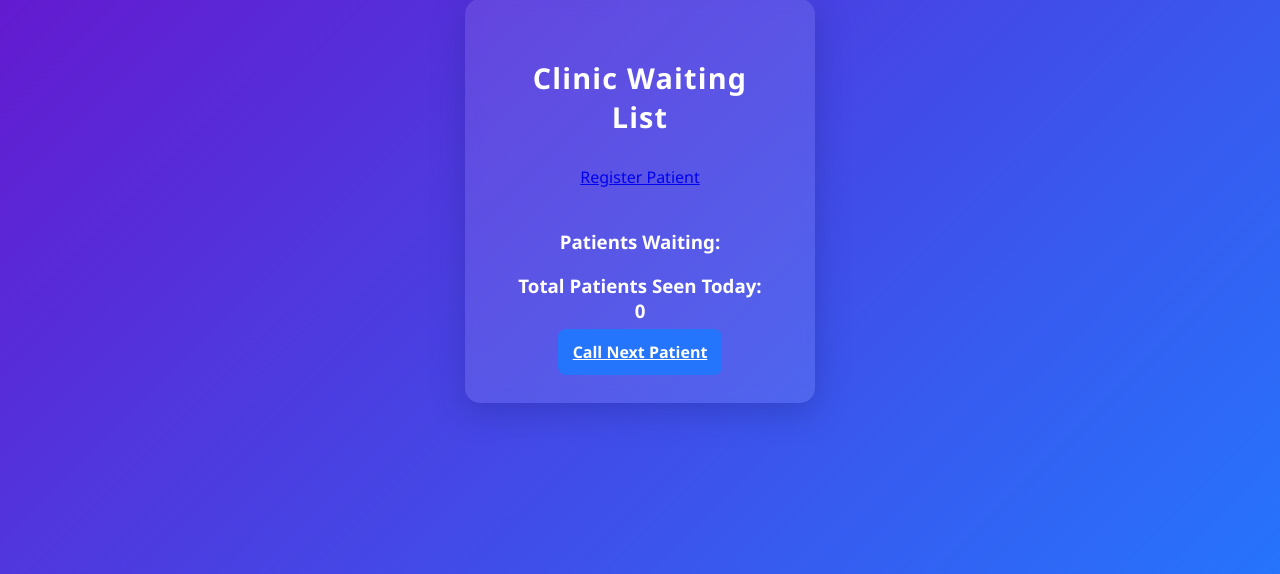
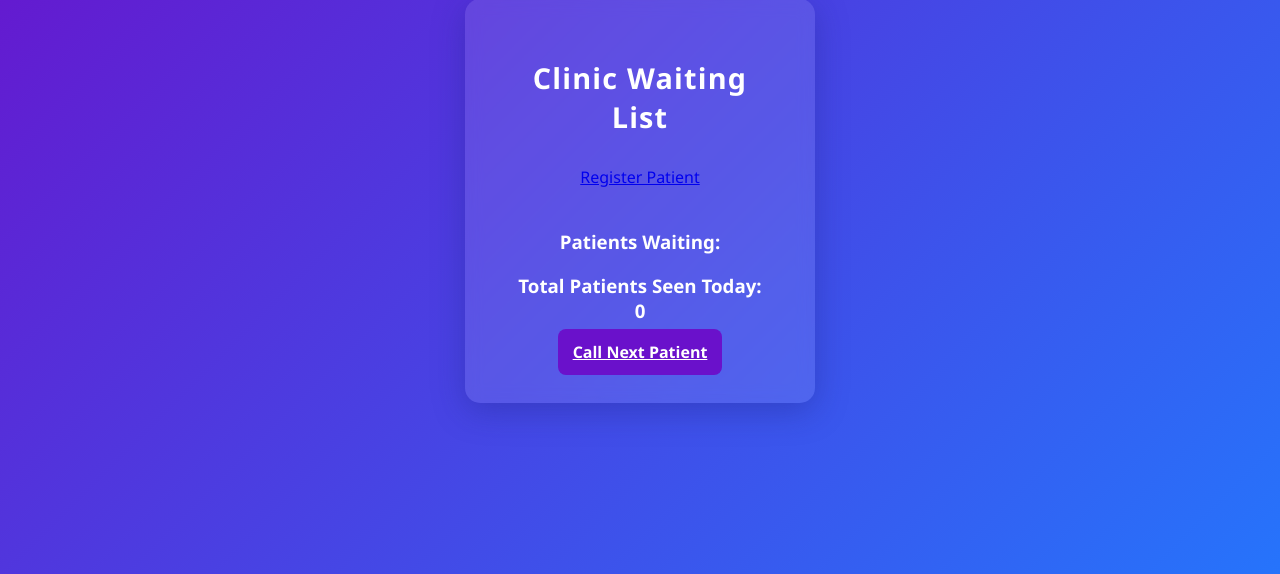
Before and after one commit to adambashi006-commits/Clinic-Registration-App, a Flask app: page / in a window 1280 px wide, with the pointer over the restyled element. Shown: the part 199-773 px from the top of the page. Run offline with Flask 3, Linux system fonts and the light colour scheme.

Commit message:
modified 'call next patient' button design

```diff
--- a/static/styles.css
+++ b/static/styles.css
@@ -72,3 +72,7 @@ body {
   cursor: pointer;
   transition: background-color 0.3s ease;
 }
+
+.btn:hover {
+  background-color: #6a11cb;
+}
```
